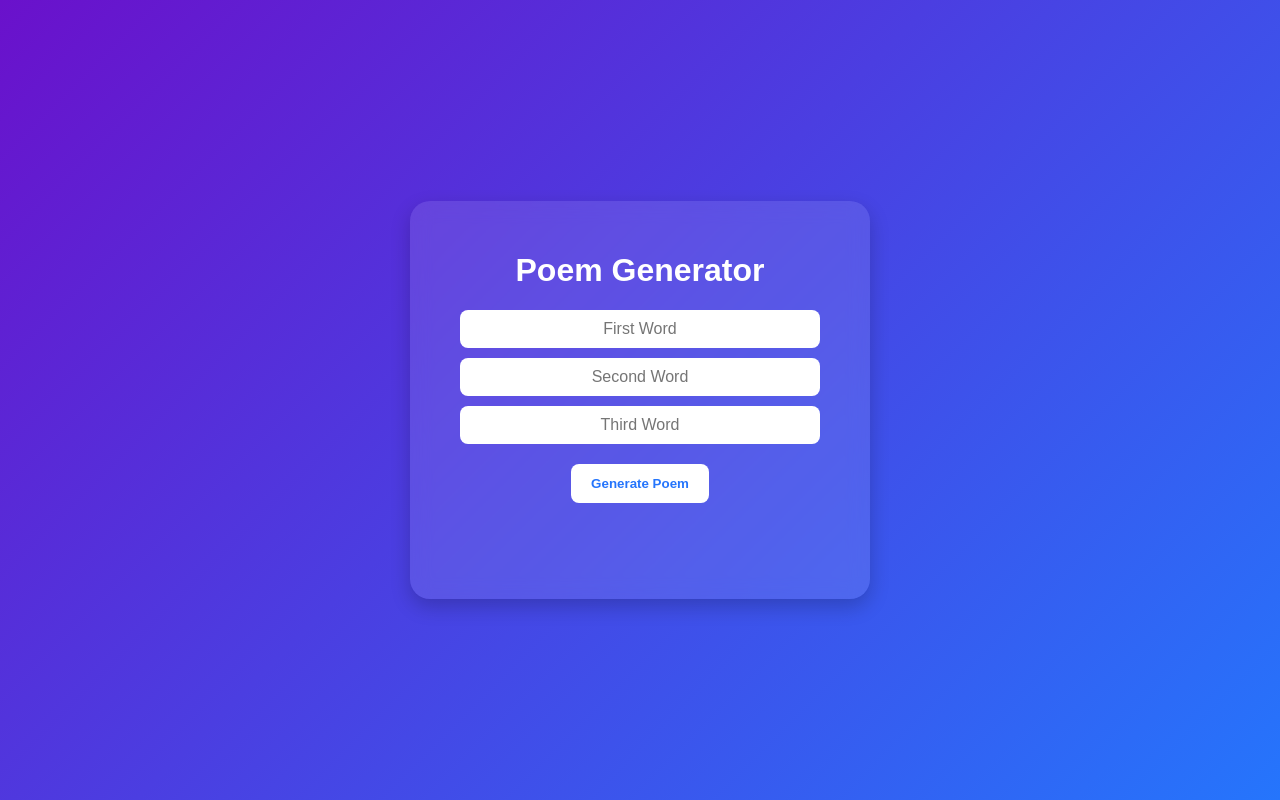
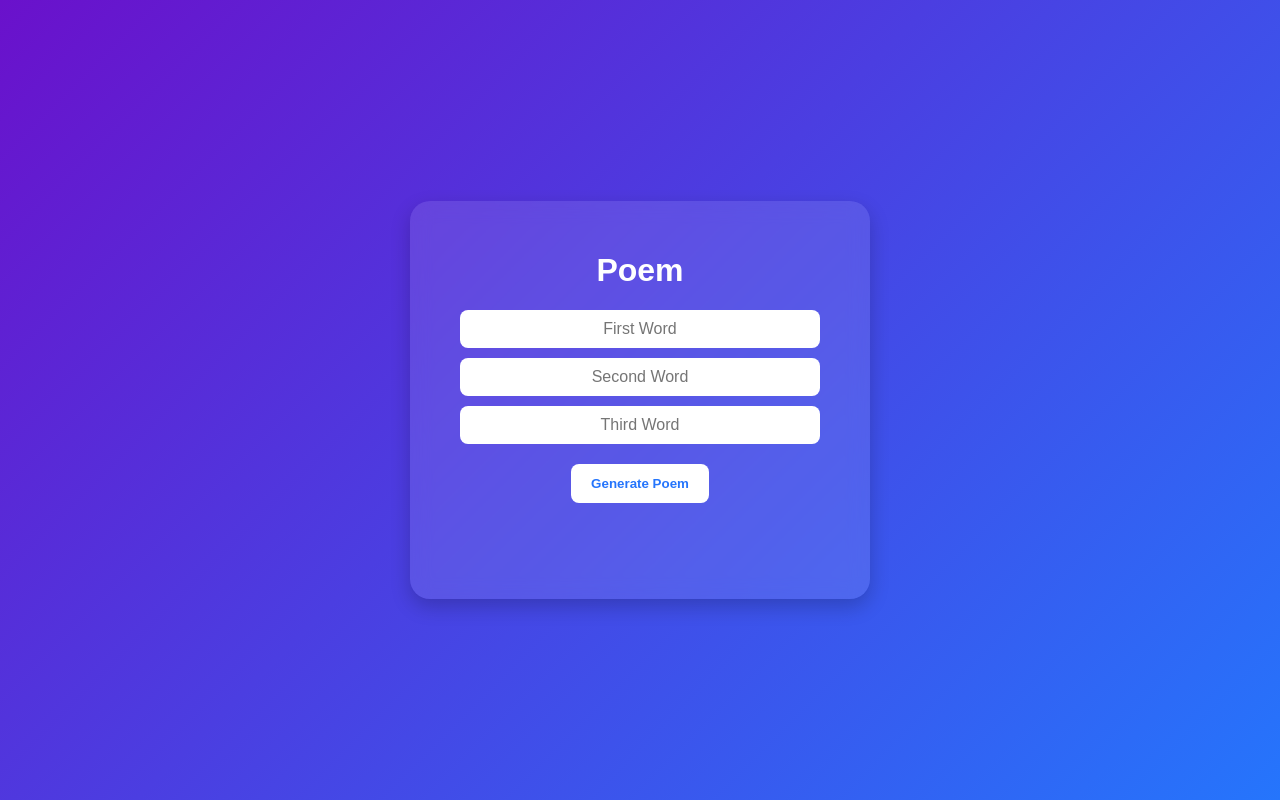
Before and after one commit to Padmasriariveni/poem-generator, a plain HTML site: page index.html in a window 1280 px wide. Drawn offline with Linux system fonts and the light colour scheme.

Commit message:
Updated index.html

```diff
--- a/index.html
+++ b/index.html
@@ -8,7 +8,7 @@
 </head>
 <body>
   <div class="container">
-    <h1 class="title">Poem Generator</h1>
+    <h1 class="title">Poem</h1>
     <div class="input-group">
       <input type="text" id="word1" placeholder="First Word">
       <input type="text" id="word2" placeholder="Second Word">
```
